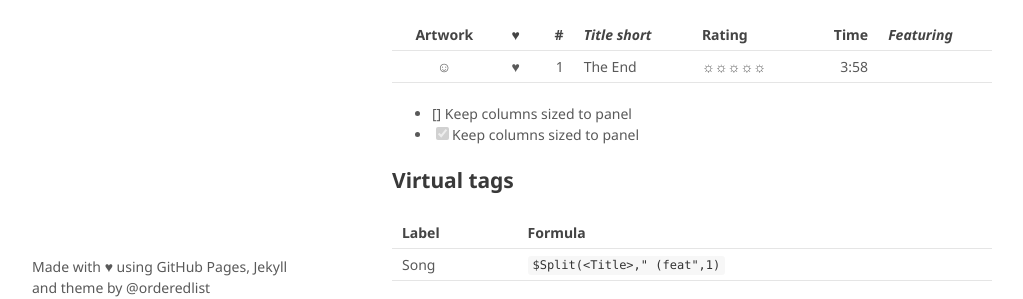
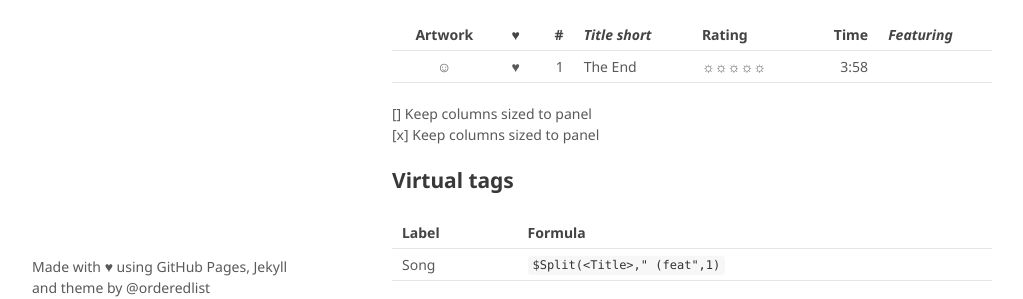
Before and after one commit to oscarb/pad, a Jekyll site: the page built from _docs/musicbee.md, in a window 1280 px wide. Shown: the part 491-790 px from the top of the page, without its empty margins (128-1151 px from the left). Built offline with Jekyll 4.4.1, drawn with Linux system fonts in a browser that asks for light colours.

```diff
--- a/_docs/musicbee.md
+++ b/_docs/musicbee.md
@@ -27,8 +27,9 @@ Artists: Guest | `Feauturing`     | Left
 |:------:|:-:|--:|:--------------|:-------|-----:|:-----------|
     ☺    | ♥ | 1 | The End       | ☼☼☼☼☼  | 3:58 |
 
-- [] Keep columns sized to panel
-- [x] Keep columns sized to panel
+
+[] Keep columns sized to panel
+[x] Keep columns sized to panel
 
 
 
```
